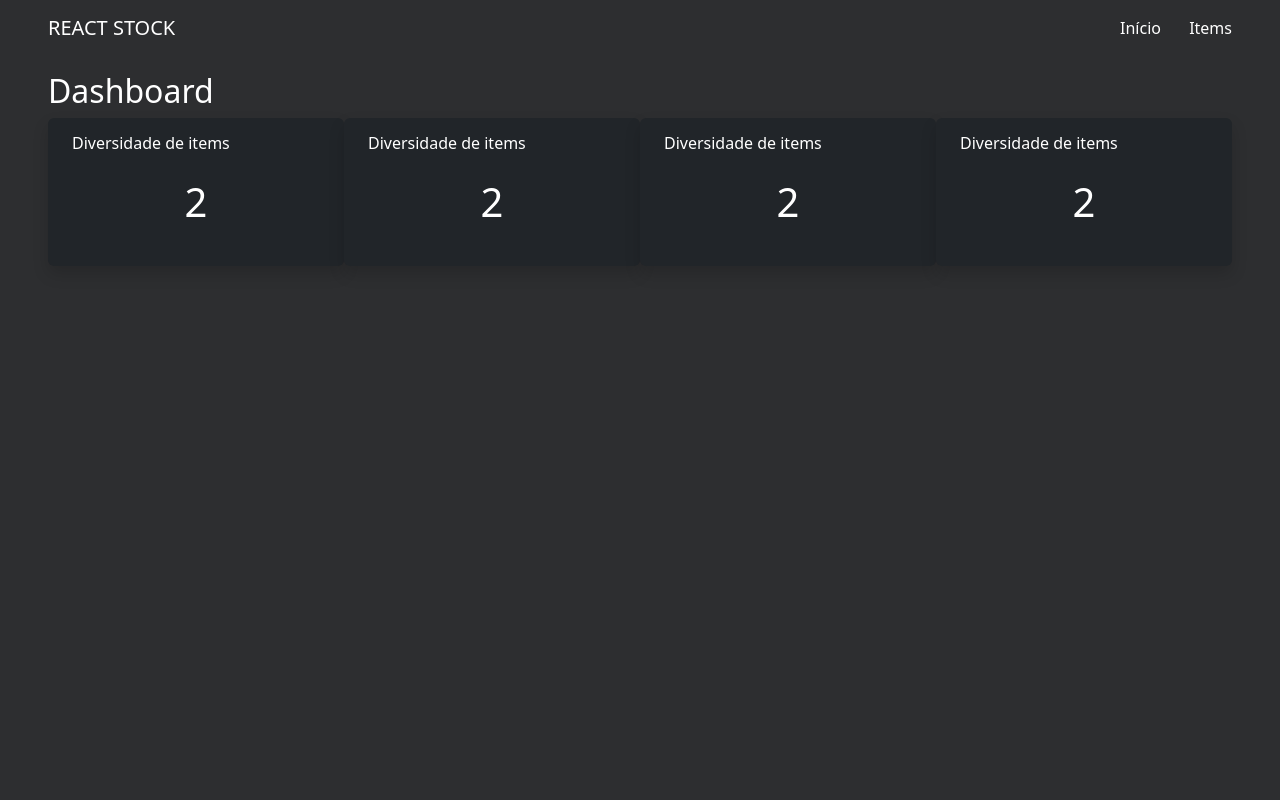
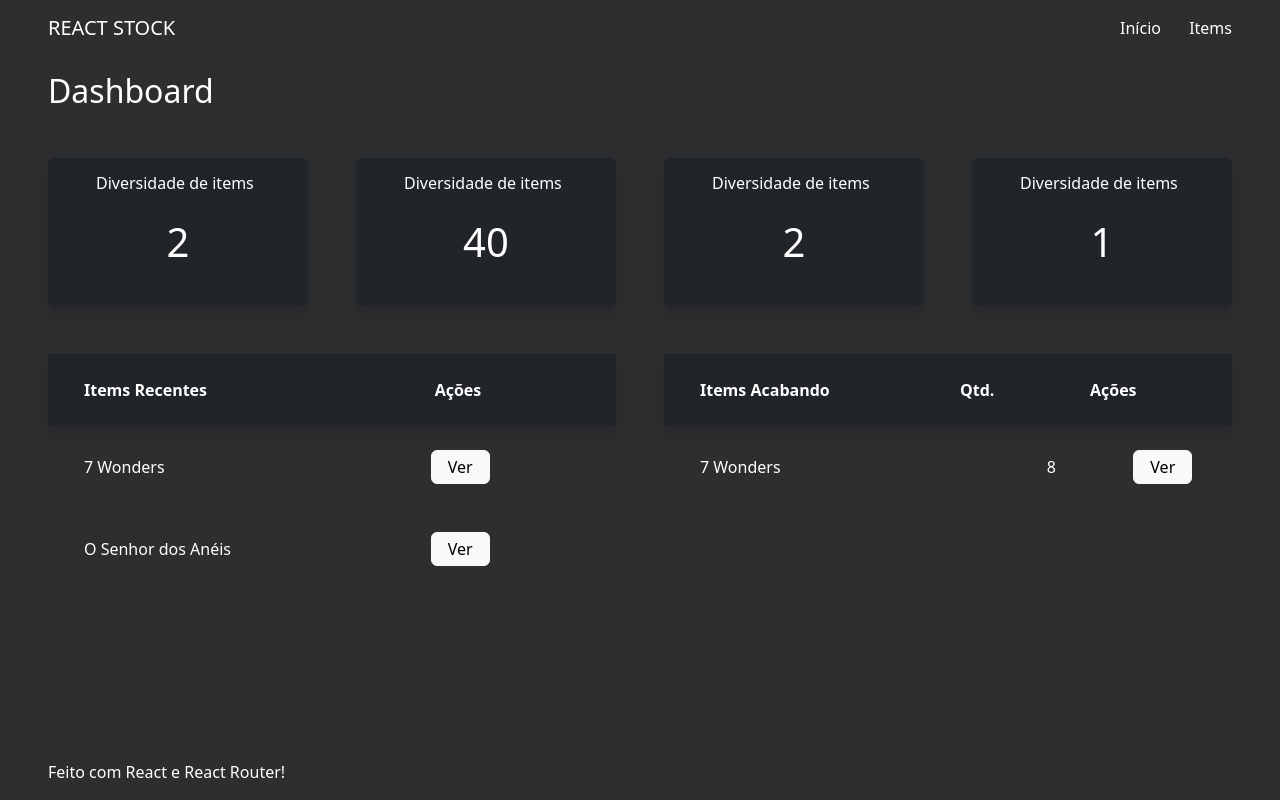
Before and after one commit to maatheusLeite/stock-manager, a React (Vite) app: page / in a window 1280 px wide. Built offline with nearby package versions, Linux system fonts and the light colour scheme.

Commit message:
Home page completed

```diff
--- /dev/null
+++ b/src/components/ButtonShow.jsx
@@ -0,0 +1,10 @@
+import { Link } from 'react-router-dom'
+import PropTypes from 'prop-types'
+
+ButtonShow.propTypes = {
+    url: PropTypes.string
+}
+
+export default function ButtonShow({ url }) {
+    return <Link to={url} className="btn btn-light py-1 px-3"> Ver </Link>
+}
--- a/src/components/DashboardCard.jsx
+++ b/src/components/DashboardCard.jsx
@@ -6,11 +6,9 @@ DashboardCard.propTypes = {
 }
 
 export default function DashboardCard({ title, value }) {
-
-
     return (
-        <div className='dashboard-card bg-dark py-3 px-4 rounded-2 shadow'>
-            <h3 className='fs-6 fw-normal justfg'> {title} </h3>
+        <div className='dashboard-card col bg-dark py-3 px-5 rounded-2 shadow'>
+            <h3 className='fs-6 fw-normal'> {title} </h3>
             <h4 className='fs-1 fw-medium text-center p-3'> {value} </h4>
         </div>
     )
--- /dev/null
+++ b/src/components/Footer.jsx
@@ -0,0 +1,5 @@
+export default function Footer() {
+    return (
+        <p className="px-5 fixed-bottom"> Feito com React e React Router! </p>
+    )
+}
--- /dev/null
+++ b/src/components/ItemRunningOut.jsx
@@ -0,0 +1,18 @@
+import ButtonShow from "./ButtonShow";
+import PropTypes from "prop-types"
+
+ItemRunningOut.propTypes = {
+    title: PropTypes.string,
+    qtd: PropTypes.number,
+    url: PropTypes.string
+}
+
+export default function ItemRunningOut({ title, qtd, url }) {
+    return (
+        <div className="row p-4 d-flex align-items-center">
+            <span className="col-8"> {title} </span>
+            <span className="col"> {qtd} </span>
+            <span className="col"> <ButtonShow url={url}/> </span>
+        </div>
+    )
+}
--- /dev/null
+++ b/src/components/ItemsRunningOut.jsx
@@ -0,0 +1,15 @@
+import ItemRunningOut from "./ItemRunningOut";
+
+export default function ItemsRunningOut() {
+    return (
+        <div className="col">
+            <div className="row bg-dark shadow p-4">
+                <span className="col-6 fw-bold"> Items Acabando </span>
+                <span className="col fw-bold"> Qtd. </span>
+                <span className="col fw-bold px-3"> Ações </span>
+            </div>
+
+            <ItemRunningOut title='7 Wonders' qtd={8} url='teste3'/>
+        </div>
+    )
+}
--- /dev/null
+++ b/src/components/RecentItem.jsx
@@ -0,0 +1,16 @@
+import ButtonShow from "./ButtonShow";
+import PropTypes from "prop-types"
+
+RecentItem.propTypes = {
+    title: PropTypes.string,
+    url: PropTypes.string
+}
+
+export default function RecentItem({ title, url }) {
+    return (
+        <div className="row p-4 d-flex align-items-center">
+            <span className="col-8"> {title} </span>
+            <span className="col"> <ButtonShow url={url}/> </span>
+        </div>
+    )
+}
--- /dev/null
+++ b/src/components/RecentItems.jsx
@@ -0,0 +1,15 @@
+import RecentItem from "./RecentItem";
+
+export default function RecentItems() {
+    return (
+        <div className="col">
+            <div className="row bg-dark shadow p-4">
+                <span className="col-8 fw-bold"> Items Recentes </span>
+                <span className="col fw-bold px-3"> Ações </span>
+            </div>
+
+            <RecentItem title='7 Wonders' url='teste' />
+            <RecentItem title='O Senhor dos Anéis' url='teste2' />
+        </div>
+    )
+}
--- a/src/pages/Home/Home.jsx
+++ b/src/pages/Home/Home.jsx
@@ -1,15 +1,24 @@
 import DashboardCard from "../../components/DashboardCard";
+import RecentItems from "../../components/RecentItems";
+import ItemsRunningOut from "../../components/ItemsRunningOut";
 
 export default function Home() {
     return (
         <div className="px-5">
-            <h2 className="fw-light"> Dashboard </h2>
+            <h2 className="fw-light mb-5"> Dashboard </h2>
 
-            <div className="d-flex justify-content-around">
-                <DashboardCard title='Diversidade de items' value={2}/>
-                <DashboardCard title='Diversidade de items' value={2}/>
-                <DashboardCard title='Diversidade de items' value={2}/>
-                <DashboardCard title='Diversidade de items' value={2}/>
+            <div className="container-fluid">
+                <div className="row gap-5">
+                    <DashboardCard title='Diversidade de items' value={2} />
+                    <DashboardCard title='Diversidade de items' value={40} />
+                    <DashboardCard title='Diversidade de items' value={2} />
+                    <DashboardCard title='Diversidade de items' value={1} />
+                </div>
+
+                <div className="row gap-5 my-5">
+                    <RecentItems />
+                    <ItemsRunningOut />
+                </div>
             </div>
         </div>
     )
--- a/src/pages/RootLayout/RootLayout.jsx
+++ b/src/pages/RootLayout/RootLayout.jsx
@@ -1,11 +1,13 @@
 import { Outlet } from "react-router-dom";
 import Header from "../../components/Header";
+import Footer from "../../components/Footer";
 
 export default function RootLayout() {
     return (
-        <>
+        <div>
             <Header />
             <Outlet />
-        </>
+            <Footer />
+        </div>
     )
 }
```
